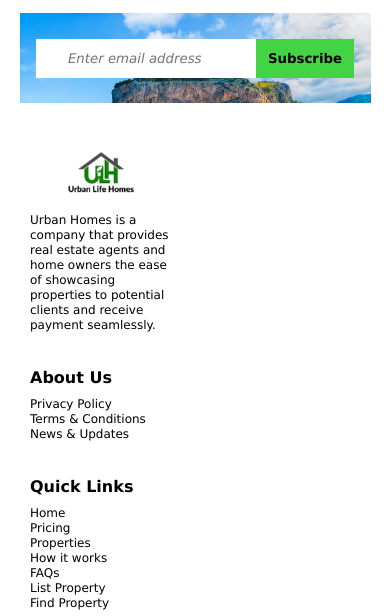
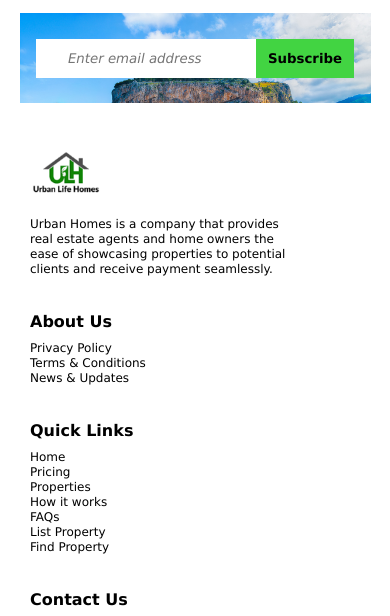
Before and after one commit to yusufolanrewaju/kinplusIT, a plain HTML site: page Project/realestate/index.html in a window 390 px wide. Shown: the part 3894-4510 px from the top of the page. Drawn offline with Linux system fonts and the light colour scheme.

Commit message:
changes made

```diff
--- a/Project/realestate/style.css
+++ b/Project/realestate/style.css
@@ -256,15 +256,9 @@ h5 {
     padding: 10px  30px;
 }
 
-.center-text {
-    display: flex;
-    flex-direction: column;
-    justify-content: center;
-    align-items: center;
-}
-
 .center-text img {
     mix-blend-mode: multiply;
+    margin-left: -15px;
 }
 
 .address a {
@@ -427,6 +421,17 @@ h4 {
         width: 100%;
     }
 
+    .address {
+        display: flex;
+        flex-direction: column;
+        align-items: flex-start;
+        gap: 15px;
+    }
+
+    .address>div {
+        width: 85%;
+    }
+
 }
 
 @media screen and (min-width: 850px) {
```
